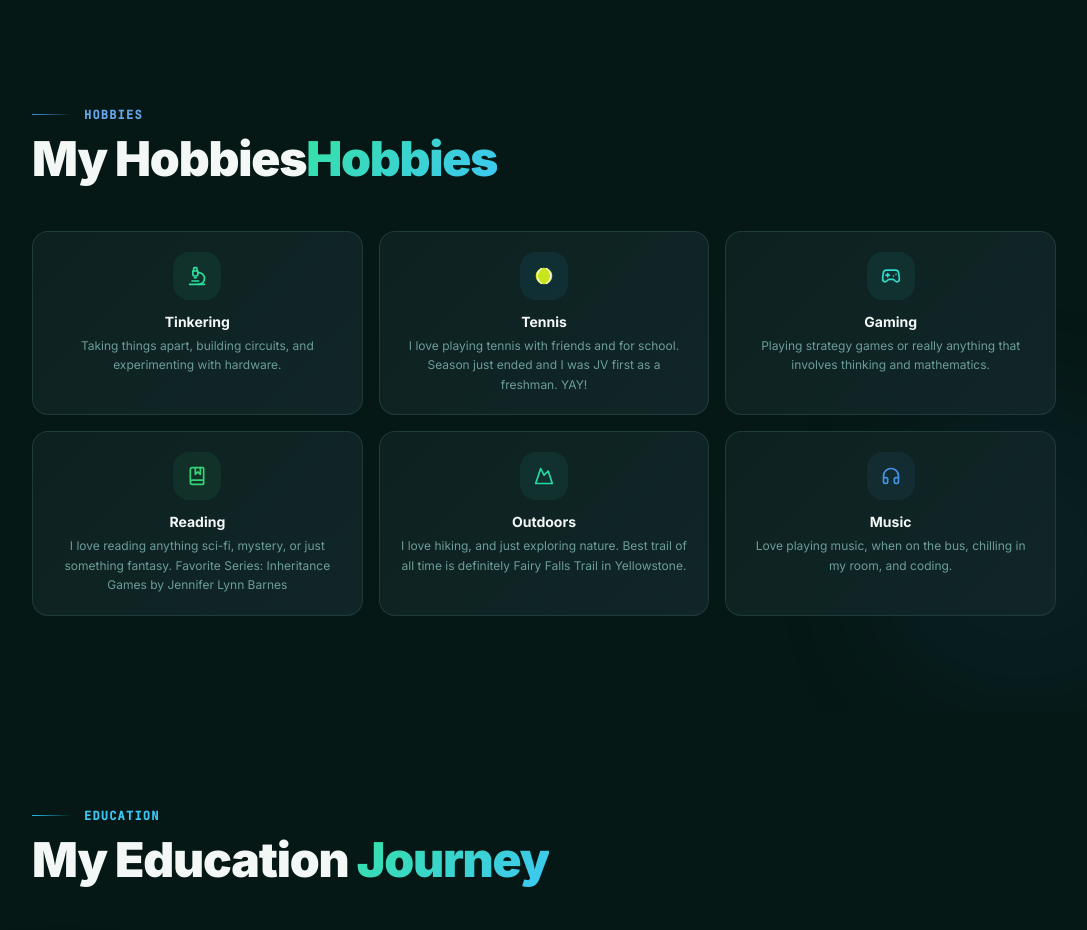
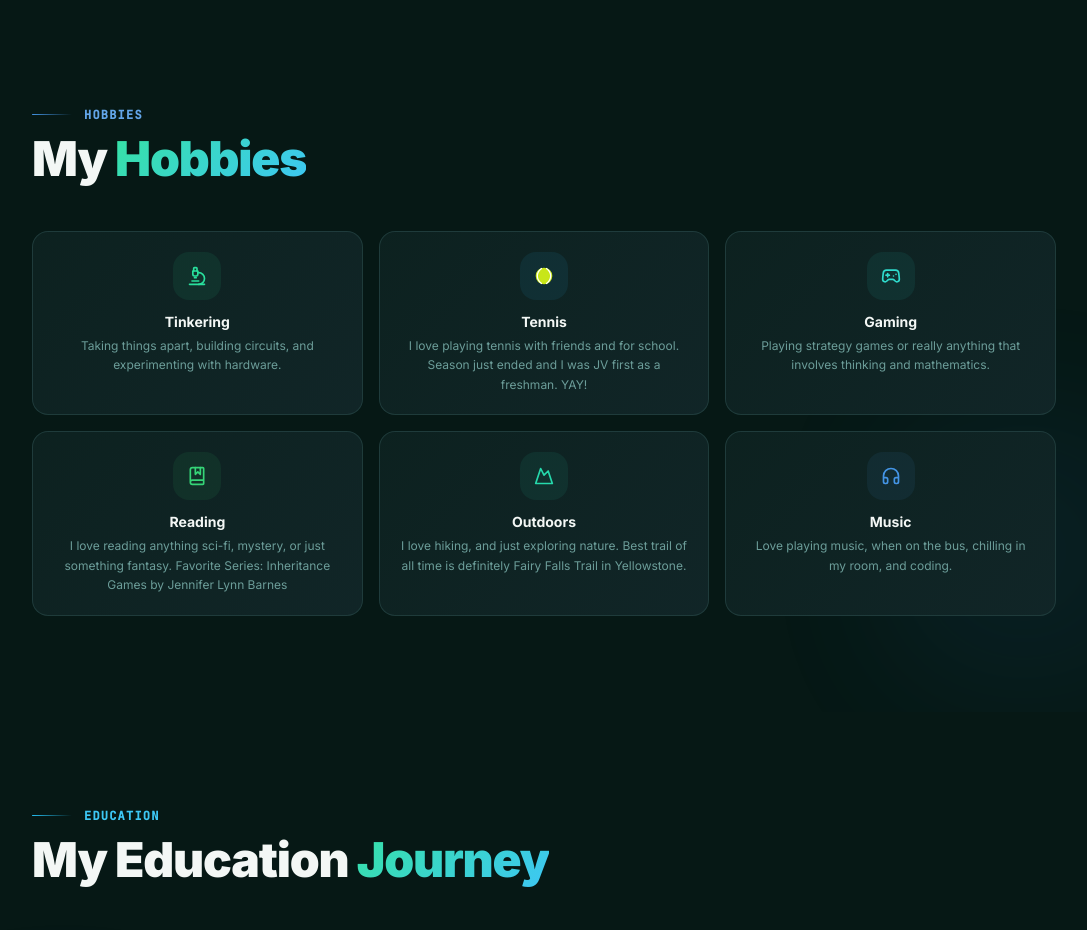
Before and after one commit to DagaVedant/My-Portfolio, a React (Vite) app: page / in a window 1280 px wide. Shown: the part 1700-2630 px from the top of the page, without its empty margins (96-1183 px from the left). Built offline with nearby package versions, Linux system fonts and the light colour scheme; the HTML template or start-up script is replaced by a standard one.

Commit message:
fixed spelling errors

```diff
--- a/src/components/portfolio/HobbiesSection.jsx
+++ b/src/components/portfolio/HobbiesSection.jsx
@@ -18,7 +18,7 @@
             </span>
           </div>
           <h2 className="font-inter font-black text-4xl sm:text-5xl tracking-tight text-foreground mb-12">
-            My Hobbies<span className="gradient-text">Hobbies</span>
+            My <span className="gradient-text">Hobbies</span>
           </h2>
         </RevealSection>
 
```
